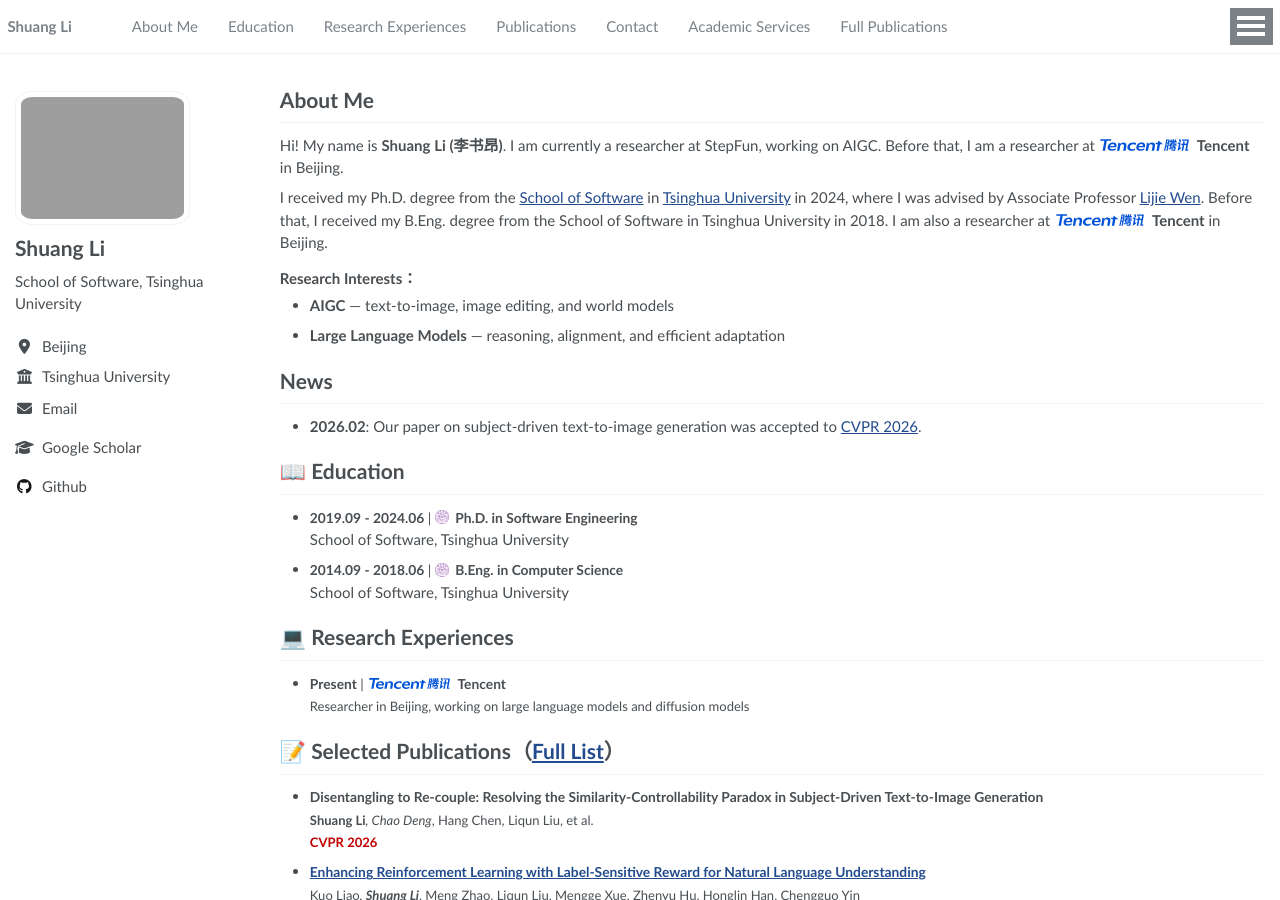
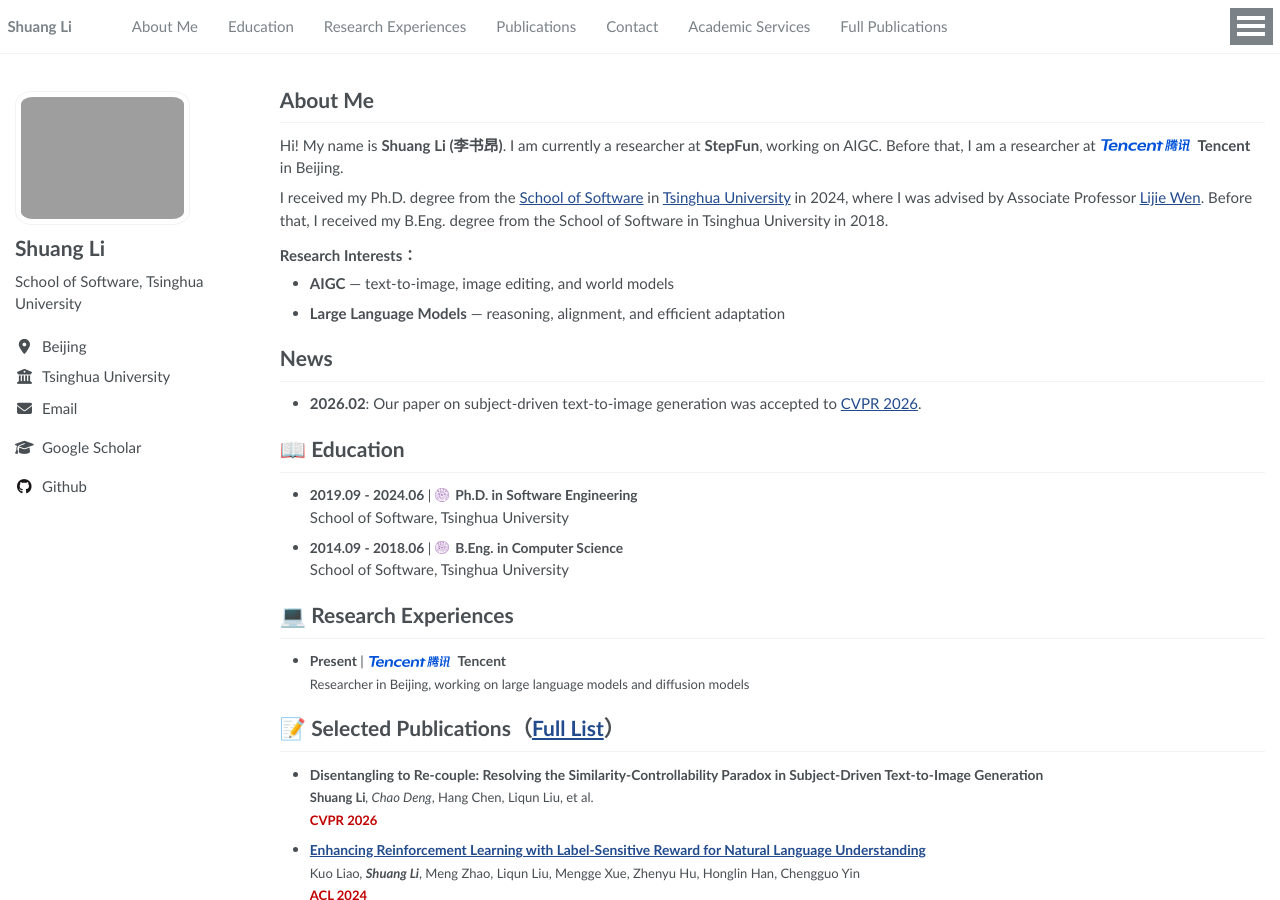
Before and after one commit to thulishuang/thulishuang.github.io, a Jekyll site: the page built from _pages/about.md, in a window 1280 px wide and 900 px high. Built offline with Jekyll 4.4.1, drawn with Linux system fonts in a browser that asks for light colours; a script that is not in the unit is left out.

Commit message:
Update About Me section for clarity
Removed duplicate mention of Tencent and cleaned up the text.

```diff
--- a/_pages/about.md
+++ b/_pages/about.md
@@ -11,9 +11,9 @@
 
 # About Me
 
-Hi! My name is **Shuang Li (李书昂)**. I am currently a researcher at StepFun, working on AIGC. Before that, I am a researcher at <img src="images/tencent.svg" class="inline-logo inline-logo-wide" alt="Tencent logo"> **Tencent** in Beijing.
+Hi! My name is **Shuang Li (李书昂)**. I am currently a researcher at **StepFun**, working on AIGC. Before that, I am a researcher at <img src="images/tencent.svg" class="inline-logo inline-logo-wide" alt="Tencent logo"> **Tencent** in Beijing.
 
-I received my Ph.D. degree from the [School of Software](https://www.thss.tsinghua.edu.cn/) in [Tsinghua University](https://www.tsinghua.edu.cn/) in 2024, where I was advised by Associate Professor [Lijie Wen](https://www.thss.tsinghua.edu.cn/faculty/wenlijie.htm). Before that, I received my B.Eng. degree from the School of Software in Tsinghua University in 2018. I am also a researcher at <img src="images/tencent.svg" class="inline-logo inline-logo-wide" alt="Tencent logo"> **Tencent** in Beijing.
+I received my Ph.D. degree from the [School of Software](https://www.thss.tsinghua.edu.cn/) in [Tsinghua University](https://www.tsinghua.edu.cn/) in 2024, where I was advised by Associate Professor [Lijie Wen](https://www.thss.tsinghua.edu.cn/faculty/wenlijie.htm). Before that, I received my B.Eng. degree from the School of Software in Tsinghua University in 2018.
 
 ### Research Interests：
 
```
